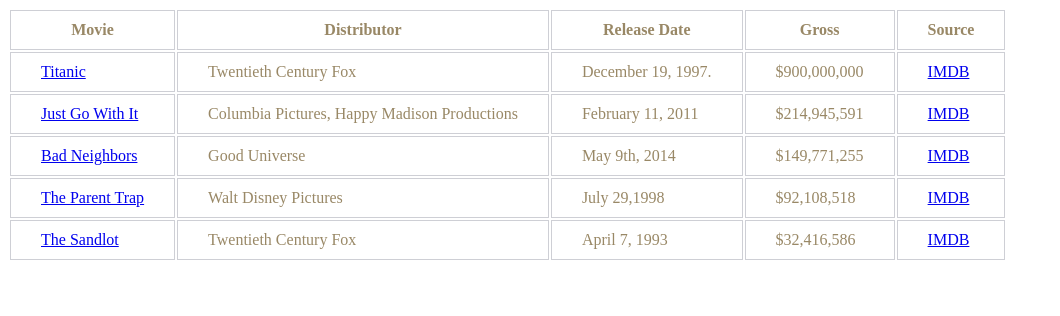
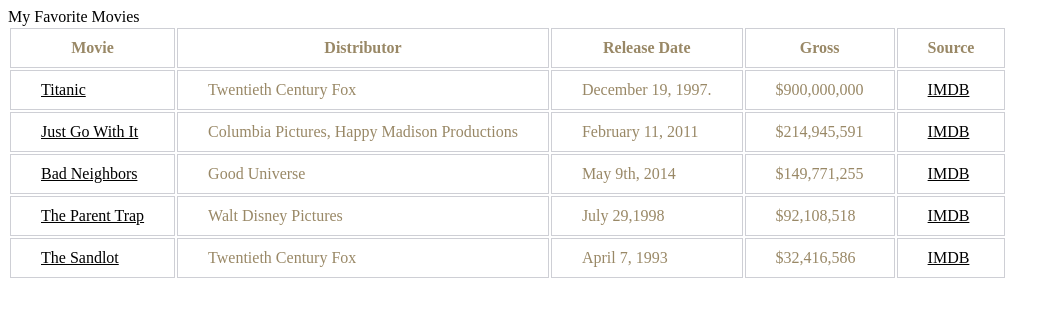
Before and after one commit to as589519/project-portfolio, a plain HTML site: page 04movies.html in a window 1280 px wide. Shown: the whole page, without its empty margins (0-1060 px from the left). Drawn offline with Linux system fonts and the light colour scheme.

Commit message:
12 commit

```diff
--- a/04movies.html
+++ b/04movies.html
@@ -2,14 +2,18 @@
 <html>
     <head>
       <meta charset="utf-8">
-      <title>PAGE TITLE</title> <!-- DON'T FORGET THE TITLE -->
+      <title>My Favorite Movies</title> <!-- DON'T FORGET THE TITLE -->
         <style>
             th, td {
                 border: 1px solid #cecfd5;
                 padding: 10px 30px;
                 color: #998866;
+            }
+
+            a{ color: black;
 
             }
+
 
         </style>
     </head>
@@ -17,6 +21,7 @@
     <!-- PLACE ALL OF YOUR PAGE CONTENT BELOW HERE -->
 
     <table>
+        <thead>My Favorite Movies</thead>
       <tr>
          <th>Movie </th>
          <th>Distributor</th>
```
